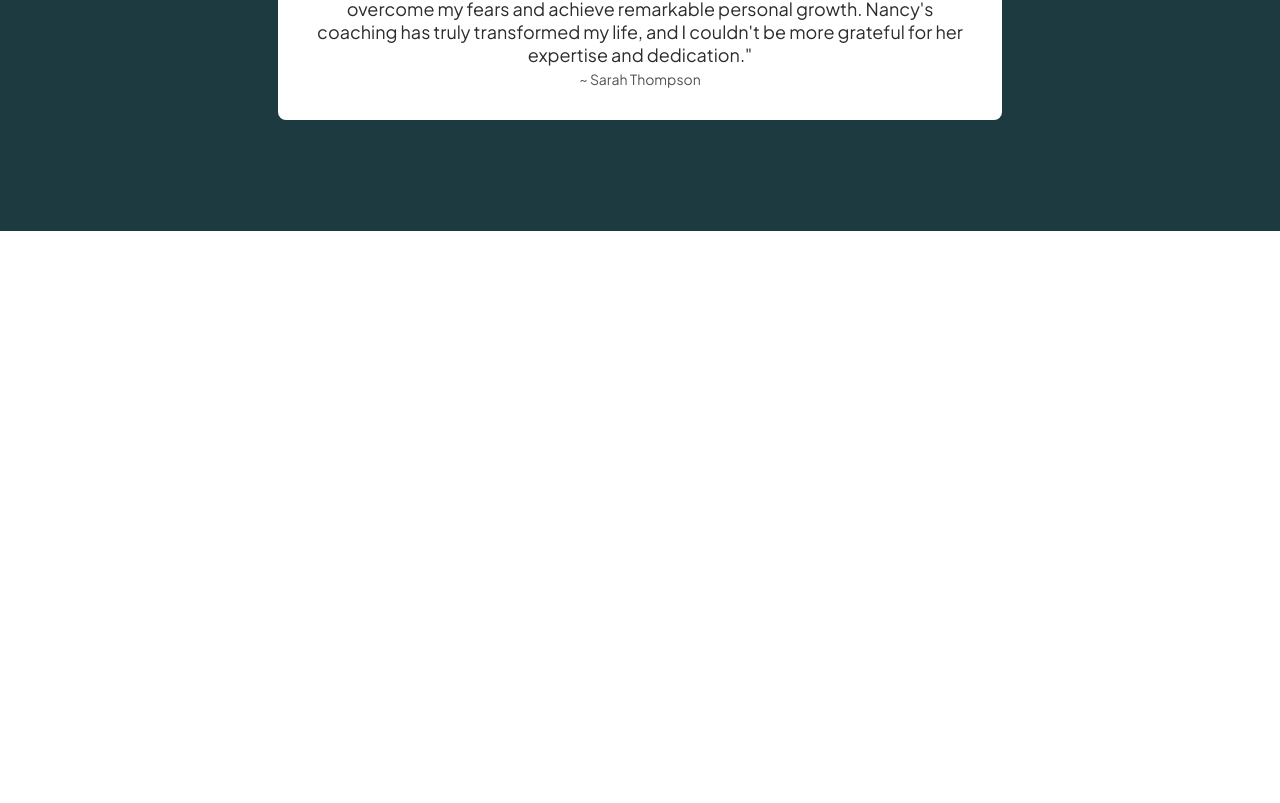
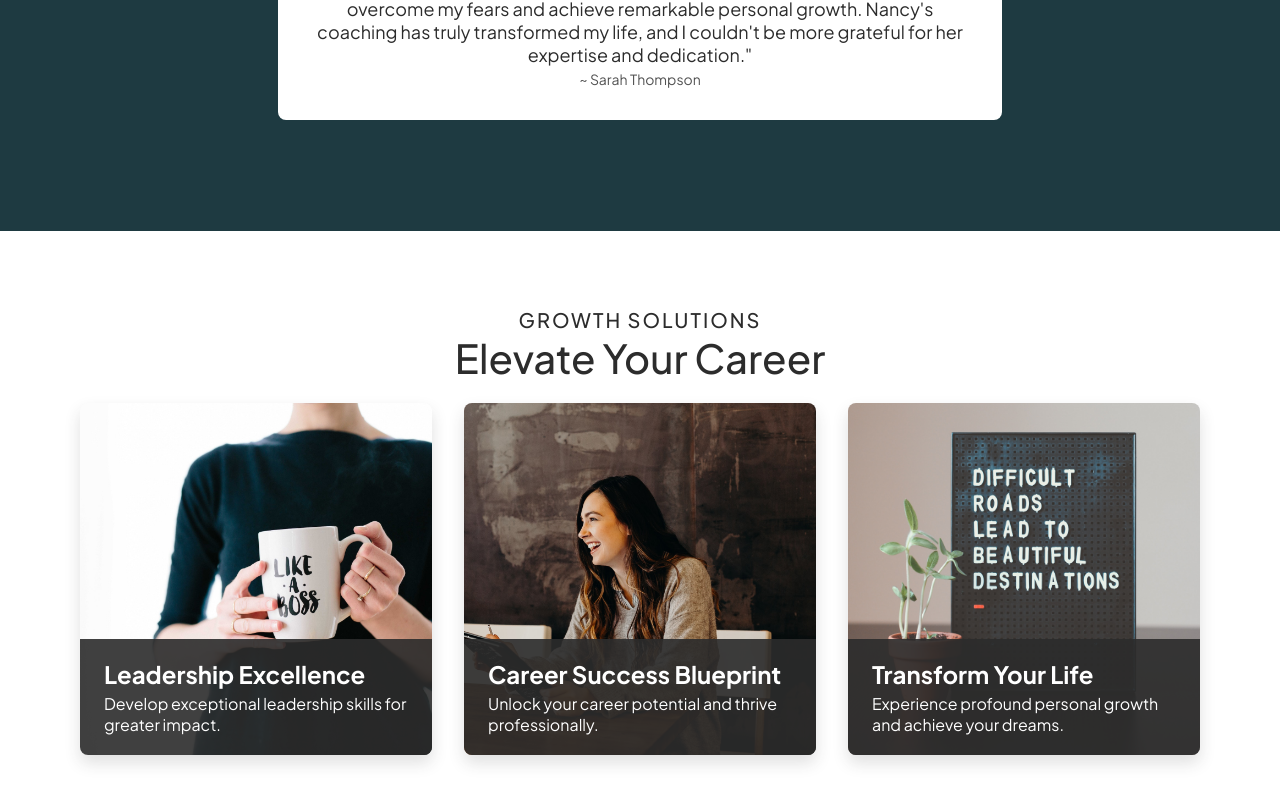
Before and after one commit to petehodnefield/nancy-coaching, a Next.js app: page / in a window 1280 px wide. Shown: the part 1649-2452 px from the top of the page. Before the commit the page ends 1880 px from the top, so only its background shows below. Built offline with nearby package versions, Linux system fonts and the light colour scheme.

Commit message:
Growth solutions added to homepage

```diff
--- a/src/pages/index.js
+++ b/src/pages/index.js
@@ -2,12 +2,19 @@ import Head from "next/head";
 import Image from "next/image";
 import styles from "@/styles/Home.module.css";
 import Link from "next/link";
+// Components
 import signature from "../../public/assets/images/signature.png";
 import BtnPrimaryXl from "@/components/Buttons/BtnPrimaryXl";
+import BtnPrimary from "@/components/Buttons/BtnPrimary";
+
+// Images
 import heroImage from "../../public/assets/images/hero-image.png";
 import aboutImage from "../../public/assets/images/about.png";
 import testimonialImage from "../../public/assets/images/testimonial-image.png";
-import BtnPrimary from "@/components/Buttons/BtnPrimary";
+import bossImage from "../../public/assets/images/leadership.jpg";
+import blueprintImage from "../../public/assets/images/career-success.jpg";
+import transformImage from "../../public/assets/images/transform.jpg";
+
 export default function Home() {
   return (
     <main className={`${styles.main} `}>
@@ -72,9 +79,9 @@ export default function Home() {
 
       {/* Testimonials */}
       <section className="section__container section__container--centered section__container--primary">
-        <div>
+        <div className="section-card__wrapper section-card__wrapper--column">
           <h2 className="title title--uppercase">Testimonials</h2>
-          <h3 className="title title--lg">Hear from our students</h3>
+          <h3 className="title title--lg">Hear From Our Students</h3>
           <div className="testimonial rounded">
             <div className="testimonial__img-wrapper">
               <Image
@@ -94,6 +101,67 @@ export default function Home() {
           </div>
         </div>
       </section>
+
+      {/* Growth Solutions Section */}
+      <section className="section__container section__container--centered">
+        <div className="section-card__wrapper section-card__wrapper--column">
+          <h2 className="title title--uppercase">Growth Solutions</h2>
+          <h3 className="title title--lg">Elevate Your Career</h3>
+          {/* Solution cards */}
+          <div className="growth-cards__wrapper">
+            {/* Solution 1 */}
+            <Link href={""}>
+              <div className="growth-card__wrapper">
+                <Image
+                  src={bossImage}
+                  className="cover growth-card__img"
+                  alt="Someone holding a coffee mug that says Like a Boss"
+                />
+                <div className="growth-card__text-wrapper">
+                  <h4 className="growth-card__title">Leadership Excellence</h4>
+                  <p className="growth-card__text">
+                    Develop exceptional leadership skills for greater impact.
+                  </p>
+                </div>
+              </div>
+            </Link>
+            {/* Solution 2 */}
+            <Link href={""}>
+              <div className="growth-card__wrapper">
+                <Image
+                  src={blueprintImage}
+                  className="cover growth-card__img"
+                  alt="A woman sitting at a chair smiling away from the camera."
+                />
+                <div className="growth-card__text-wrapper">
+                  <h4 className="growth-card__title">
+                    Career Success Blueprint
+                  </h4>
+                  <p className="growth-card__text">
+                    Unlock your career potential and thrive professionally.
+                  </p>
+                </div>
+              </div>
+            </Link>
+            {/* Solution 3 */}
+            <Link href={""}>
+              <div className="growth-card__wrapper">
+                <Image
+                  src={transformImage}
+                  className="cover growth-card__img"
+                  alt="A sign that says Difficult roads lead to beautiful destinations."
+                />
+                <div className="growth-card__text-wrapper">
+                  <h4 className="growth-card__title">Transform Your Life</h4>
+                  <p className="growth-card__text">
+                    Experience profound personal growth and achieve your dreams.
+                  </p>
+                </div>
+              </div>
+            </Link>
+          </div>
+        </div>
+      </section>
     </main>
   );
 }
--- a/src/styles/globals.css
+++ b/src/styles/globals.css
@@ -4,6 +4,7 @@
   --dark: #2c2c2c;
   --darklight: #525252;
   --glass: rgba(255, 255, 255, 0.8);
+  --glassdark: rgba(44, 44, 44, 0.9);
   --bs1: 0 8px 16px 0 rgba(44, 44, 44, 0.15);
 }
 
@@ -112,6 +113,12 @@ ul {
   width: 100%;
   max-width: 70rem;
 }
+.section-card__wrapper--row {
+  flex-direction: row;
+}
+.section-card__wrapper--column {
+  flex-direction: column;
+}
 .section-card {
   display: flex;
   flex-direction: column;
@@ -192,3 +199,57 @@ ul {
   font-size: 0.875rem;
   color: var(--darklight);
 }
+/* Growth Solutions Cards Styling */
+.growth-cards__wrapper {
+  display: flex;
+  gap: 2rem;
+}
+.growth-card__wrapper {
+  display: flex;
+  position: relative;
+  flex-direction: column;
+  justify-content: flex-end;
+  height: 22rem;
+  max-width: 22rem;
+  border-radius: 0.5rem;
+  box-shadow: var(--bs1);
+}
+.growth-card__wrapper:hover {
+  opacity: 0.95;
+  transition: 200ms ease-in-out;
+  cursor: pointer;
+}
+.growth-card__img {
+  position: absolute;
+  height: 100%;
+  border-radius: 0.5rem;
+  top: 0;
+  left: 0;
+  z-index: -1;
+}
+.growth-card__text-wrapper {
+  background-color: var(--glassdark);
+  color: var(--white);
+  height: 33%;
+  display: flex;
+  flex-direction: column;
+  align-items: flex-start;
+  justify-content: center;
+  padding: 0 1.5rem;
+  text-align: left;
+  border-bottom-left-radius: 0.5rem;
+  border-bottom-right-radius: 0.5rem;
+}
+.growth-card__text-wrapper:hover {
+  background-color: var(--dark);
+  transition: 200ms ease-in-out;
+}
+.growth-card__title {
+  font-size: 1.5rem;
+  font-size: 500;
+  margin-bottom: 0.25rem;
+}
+.growth-card__text {
+  font-size: 1rem;
+  font-weight: 400;
+}
```
